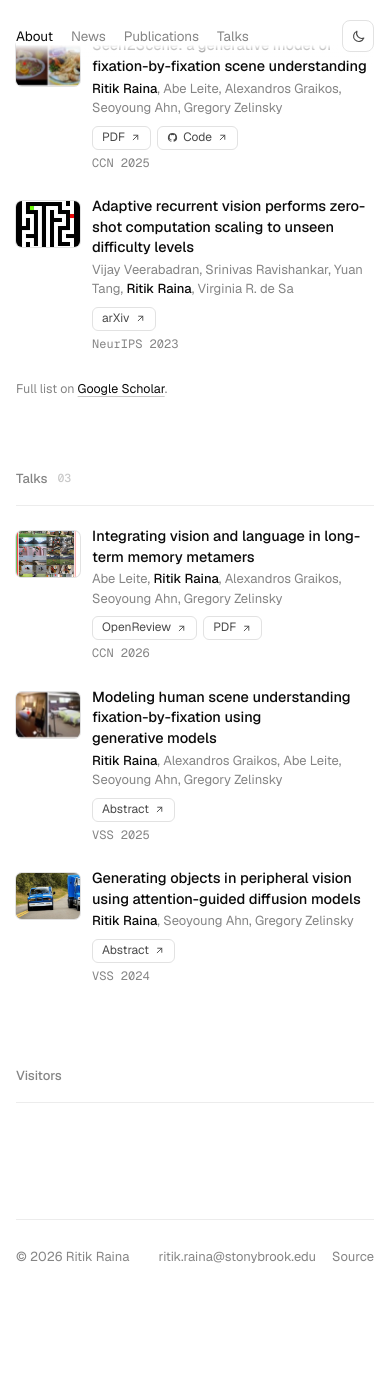
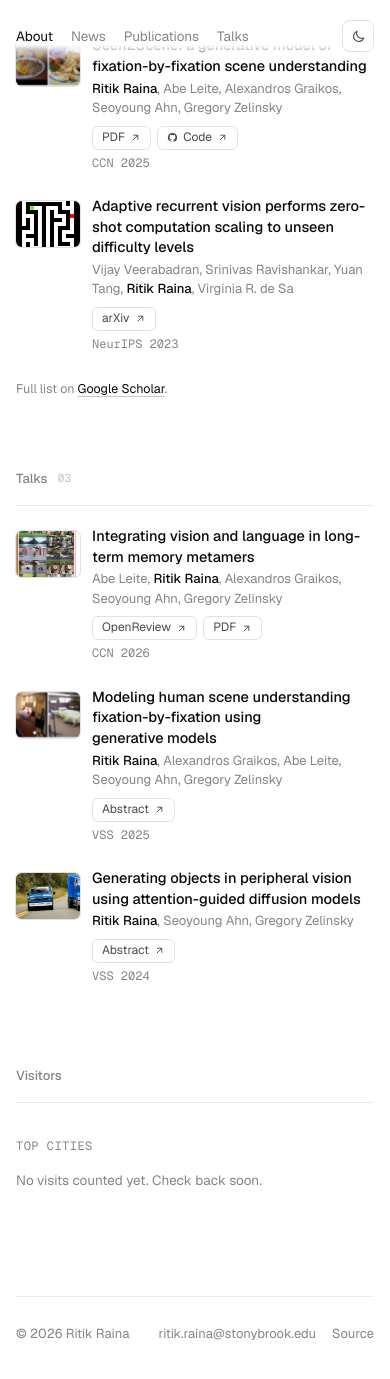
Before and after one commit to rainarit/rainarit.github.io, a Jekyll site: the page index.html, which Jekyll copies as it is, in a window 390 px wide and 1400 px high, scrolled down 2173 px. Shown: the top 1379 px of the window. Built offline with Jekyll 4.4.1, drawn with Linux system fonts in a browser that asks for light colours; a script that is not in the unit is left out; before the commit the page ends 3497 px from its top, so only the background shows below that.

Commit message:
Restyle visitor globe and add top cities

```diff
--- a/assets/css/site.css
+++ b/assets/css/site.css
@@ -533,7 +533,22 @@
 .empty { padding: 28px 12px; color: var(--fg-3); font-size: 14px; text-align: center; }
 .fine { margin: 14px 0 0; font-size: 12.5px; color: var(--fg-3); }
 
-.visitors { display: flex; justify-content: center; padding: 12px 0 0; }
+.visitors {
+  display: grid;
+  grid-template-columns: 260px minmax(0, 1fr);
+  gap: 32px;
+  align-items: start;
+  padding-top: 8px;
+}
+.globe { width: 260px; }
+.globe iframe { display: block; color-scheme: light; }
+.board-h { margin: 6px 0 4px; font-size: 12px; font-family: var(--mono); letter-spacing: 0.04em; text-transform: uppercase; color: var(--fg-3); }
+.list.cities .row { grid-template-columns: 28px minmax(0, 1fr) auto; padding: 7px 12px; }
+.cities .t { display: inline-flex; align-items: center; gap: 8px; min-width: 0; }
+.cities .t img { width: 16px; height: 12px; border-radius: 2px; box-shadow: 0 0 0 1px var(--line-2); flex: none; object-fit: cover; }
+.cities .t span { overflow: hidden; text-overflow: ellipsis; white-space: nowrap; }
+.cities .x { font-family: var(--mono); font-size: 12px; }
+.cities-empty { padding: 8px 12px; font-size: 13.5px; color: var(--fg-3); list-style: none; }
 
 /* ---------- footer ---------- */
 
@@ -574,6 +589,8 @@
   .pub-authors { white-space: normal; }
   .pub-meta { grid-column: 2; text-align: left; }
   .pub-detail-inner { padding-left: 12px; }
+  .visitors { grid-template-columns: 1fr; gap: 12px; }
+  .globe { margin: 0 auto; }
 }
 
 @media (prefers-reduced-motion: reduce) {
--- a/assets/js/site.js
+++ b/assets/js/site.js
@@ -114,6 +114,74 @@
     });
   });
 
+  // Visitors: globe colours follow the site theme; leaderboard of top cities
+  const GLOBE = {
+    light: { land: 'd4d4d4', ocean: 'f5f5f5', c: '800000' },
+    dark: { land: '3d3d3d', ocean: '151515', c: 'f2777a' },
+  };
+  const paintGlobe = () => {
+    const holder = document.querySelector('.rm2-globe');
+    if (!holder) return;
+    const g = GLOBE[root.dataset.theme === 'dark' ? 'dark' : 'light'];
+    holder.dataset.land = g.land; holder.dataset.ocean = g.ocean; holder.dataset.color = g.c;
+    const f = holder.querySelector('iframe');
+    if (f) {
+      const u = new URL(f.src);
+      u.searchParams.set('land', g.land); u.searchParams.set('ocean', g.ocean); u.searchParams.set('c', g.c);
+      if (f.src !== u.href) f.src = u.href;
+    }
+  };
+  paintGlobe();
+  new MutationObserver(paintGlobe).observe(root, { attributes: true, attributeFilter: ['data-theme'] });
+  const holder = document.querySelector('.rm2-globe');
+  if (holder) new MutationObserver(paintGlobe).observe(holder, { childList: true });
+
+  const board = document.getElementById('top-cities');
+  if (board) {
+    const cacheGet = (k) => { try { return JSON.parse(localStorage.getItem('geo2:' + k)); } catch { return null; } };
+    const cacheSet = (k, v) => { try { localStorage.setItem('geo2:' + k, JSON.stringify(v)); } catch {} };
+    const place = async (lat, lng) => {
+      const k = lat.toFixed(2) + ',' + lng.toFixed(2);
+      const hit = cacheGet(k);
+      if (hit) return hit;
+      try {
+        const r = await fetch(`https://api.bigdatacloud.net/data/reverse-geocode-client?latitude=${lat}&longitude=${lng}&localityLanguage=en`);
+        const d = await r.json();
+        let country = d.countryName || '';
+        try { if (d.countryCode) country = new Intl.DisplayNames(['en'], { type: 'region' }).of(d.countryCode) || country; } catch {}
+        const v = { city: d.city || d.locality || d.principalSubdivision || 'Unknown', cc: (d.countryCode || '').toLowerCase(), country };
+        cacheSet(k, v);
+        return v;
+      } catch { return null; }
+    };
+    const esc = (x) => String(x).replace(/[&<>"]/g, (c) => ({ '&': '&amp;', '<': '&lt;', '>': '&gt;', '"': '&quot;' })[c]);
+    fetch('https://revolvermaps2.com/api/feed.php?k=54k588wzw5tp', { cache: 'no-store' })
+      .then((r) => r.json())
+      .then(async (d) => {
+        if (!d || d.error) return;
+        const visits = document.querySelector('[data-visits]');
+        const live = document.querySelector('[data-live]');
+        if (visits && d.total) visits.textContent = d.total.toLocaleString();
+        if (live && d.live) live.textContent = d.live + ' reading now';
+        const pins = (d.pins || []).slice().sort((a, b) => b[2] - a[2]).slice(0, 12);
+        if (!pins.length) return;
+        const named = await Promise.all(pins.map(async (p) => ({ n: p[2], g: await place(p[0], p[1]) })));
+        // Merge pins that resolve to the same city
+        const byCity = new Map();
+        named.forEach(({ n, g }) => {
+          if (!g) return;
+          const key = g.city + '|' + g.cc;
+          const cur = byCity.get(key);
+          if (cur) cur.n += n; else byCity.set(key, { ...g, n });
+        });
+        const top = [...byCity.values()].sort((a, b) => b.n - a.n).slice(0, 8);
+        if (!top.length) return;
+        board.innerHTML = top.map((c, i) => `
+          <li><div class="row"><span class="k">${String(i + 1).padStart(2, '0')}</span><span class="t">${c.cc ? `<img src="https://revolvermaps2.com/assets/flags/${esc(c.cc)}.svg" alt="" loading="lazy" />` : ''}<span>${esc(c.city)}${c.country ? `<span class="sub"> · ${esc(c.country)}</span>` : ''}</span></span><span class="x">${c.n.toLocaleString()}</span></div></li>`).join('');
+      })
+      .catch(() => {});
+  }
+
   // News: show the first few items, scroll for the rest
   const news = document.querySelector('.list.news');
   const fitNews = () => {
--- a/index.html
+++ b/index.html
@@ -14,7 +14,7 @@
     <link rel="preconnect" href="https://fonts.googleapis.com" />
     <link rel="preconnect" href="https://fonts.gstatic.com" crossorigin />
     <link href="https://fonts.googleapis.com/css2?family=Geist:wght@400;500;600&family=Geist+Mono:wght@400;500&display=swap" rel="stylesheet" />
-    <link rel="stylesheet" href="/assets/css/site.css?v=16" />
+    <link rel="stylesheet" href="/assets/css/site.css?v=18" />
     <script>
       (() => {
         const root = document.documentElement;
@@ -325,9 +325,21 @@
           </ul>
         </section>
         <section id="visitors">
-          <div class="sec-h"><h2>Visitors</h2></div>
+          <div class="sec-h">
+            <h2>Visitors <span class="n" data-visits></span></h2>
+            <span class="aside" data-live></span>
+          </div>
           <div class="visitors">
-            <script src="https://revolvermaps2.com/embed.js" data-site="54k588wzw5tp" data-size="300" data-theme="night" data-color="ffb23f" async></script>
+            <div class="globe">
+              <div class="rm2-globe" data-site="54k588wzw5tp" data-size="260" data-theme="custom" data-color="800000" data-land="d4d4d4" data-ocean="f5f5f5"></div>
+              <script src="https://revolvermaps2.com/embed.js" async></script>
+            </div>
+            <div class="board">
+              <p class="board-h">Top cities</p>
+              <ol class="list cities" id="top-cities">
+                <li class="cities-empty">No visits counted yet. Check back soon.</li>
+              </ol>
+            </div>
           </div>
         </section>
       </main>
@@ -340,6 +352,6 @@
         </span>
       </footer>
     </div>
-    <script src="/assets/js/site.js?v=5"></script>
+    <script src="/assets/js/site.js?v=7"></script>
   </body>
 </html>
```
